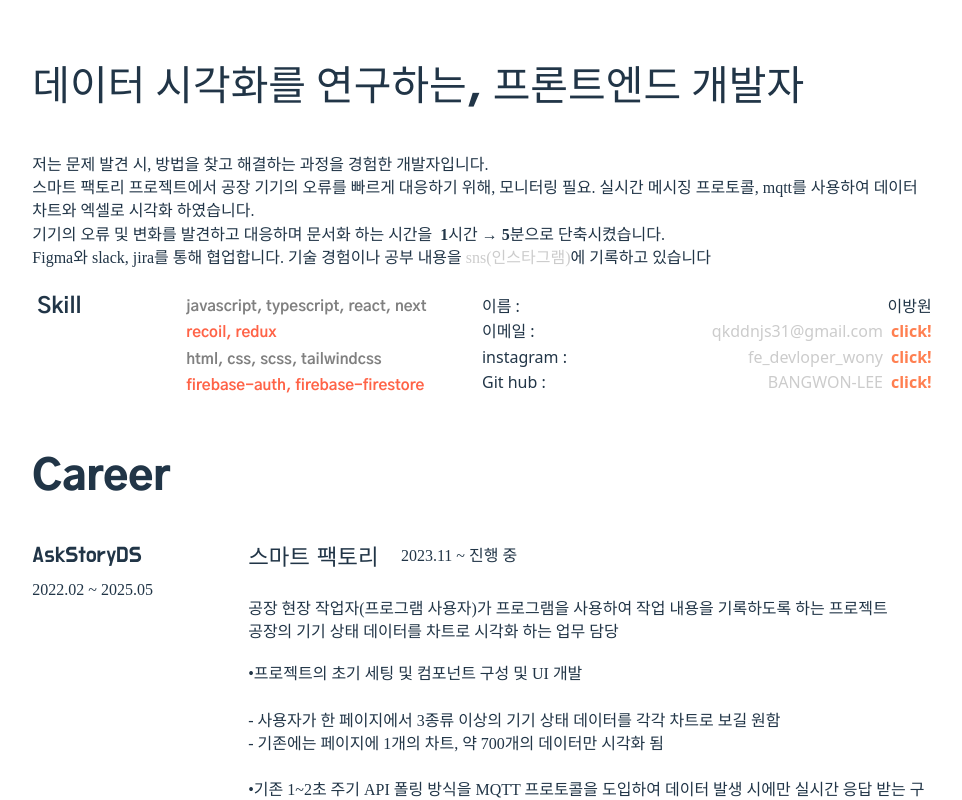
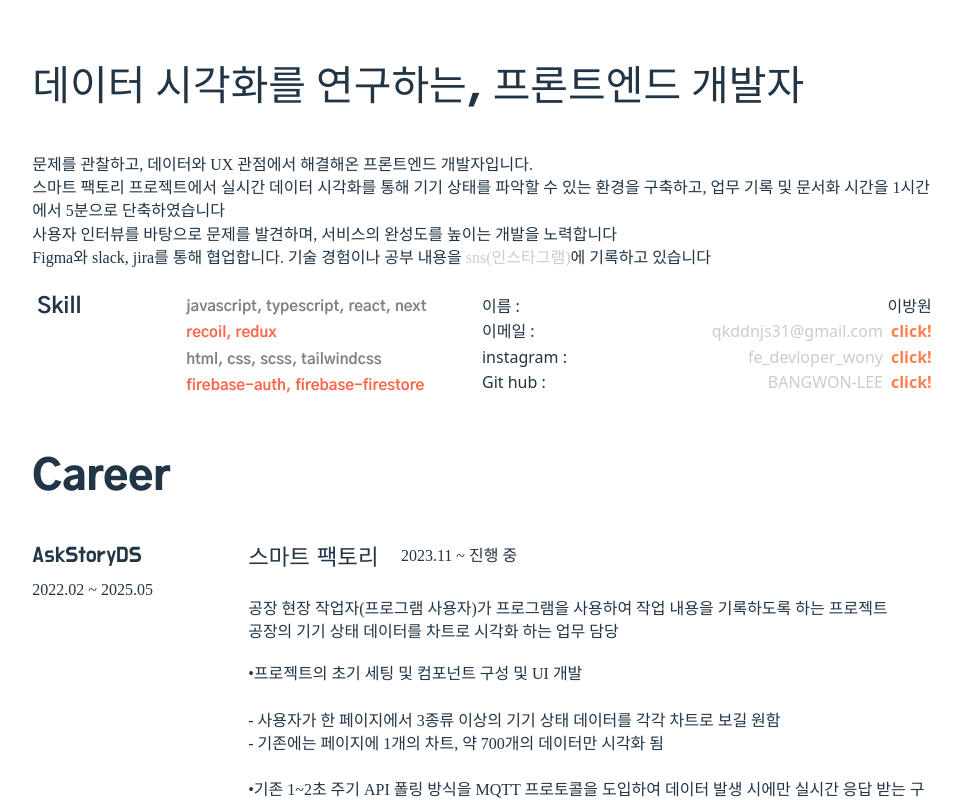
Before and after one commit to BANGWON-LEE/wony_resume, a React (Vite) app: page / in a window 1280 px wide. Shown: the top 800 px of the page, without its empty margins (158-1120 px from the left). Built offline with nearby package versions, Linux system fonts and the light colour scheme.

Commit message:
edit : 자기소개 변경

```diff
--- a/src/App.jsx
+++ b/src/App.jsx
@@ -67,16 +67,14 @@ function App() {
           <div className="header_inner_left">
             <TextBlackHanSansContent>
               {/* <p className="text_black_hansans_content_inner"> */}
-              저는 문제 발견 시, 방법을 찾고 해결하는 과정을 경험한
-              개발자입니다. <br />
-              스마트 팩토리 프로젝트에서 공장 기기의 오류를 빠르게 대응하기
-              위해, 모니터링 필요. 실시간 메시징 프로토콜, mqtt를 사용하여
-              데이터 차트와 엑셀로 시각화 하였습니다.
-              <br />
-              기기의 오류 및 변화를 발견하고 대응하며 문서화 하는 시간을 &nbsp;
-              <strong>1시간 → 5분으로 단축</strong>
-              시켰습니다. <br /> Figma와 slack, jira를 통해 협업합니다. 기술
-              경험이나 공부 내용을&nbsp;
+              문제를 관찰하고, 데이터와 UX 관점에서 해결해온 프론트엔드
+              개발자입니다.
+              <br /> 스마트 팩토리 프로젝트에서 실시간 데이터 시각화를 통해 기기
+              상태를 파악할 수 있는 환경을 구축하고, 업무 기록 및 문서화 시간을
+              1시간에서 5분으로 단축하였습니다
+              <br /> 사용자 인터뷰를 바탕으로 문제를 발견하며, 서비스의 완성도를
+              높이는 개발을 노력합니다 <br /> Figma와 slack, jira를 통해
+              협업합니다. 기술 경험이나 공부 내용을&nbsp;
               <a
                 // className="click_text"
                 href="https://www.instagram.com/fe_developer_wony"
```
